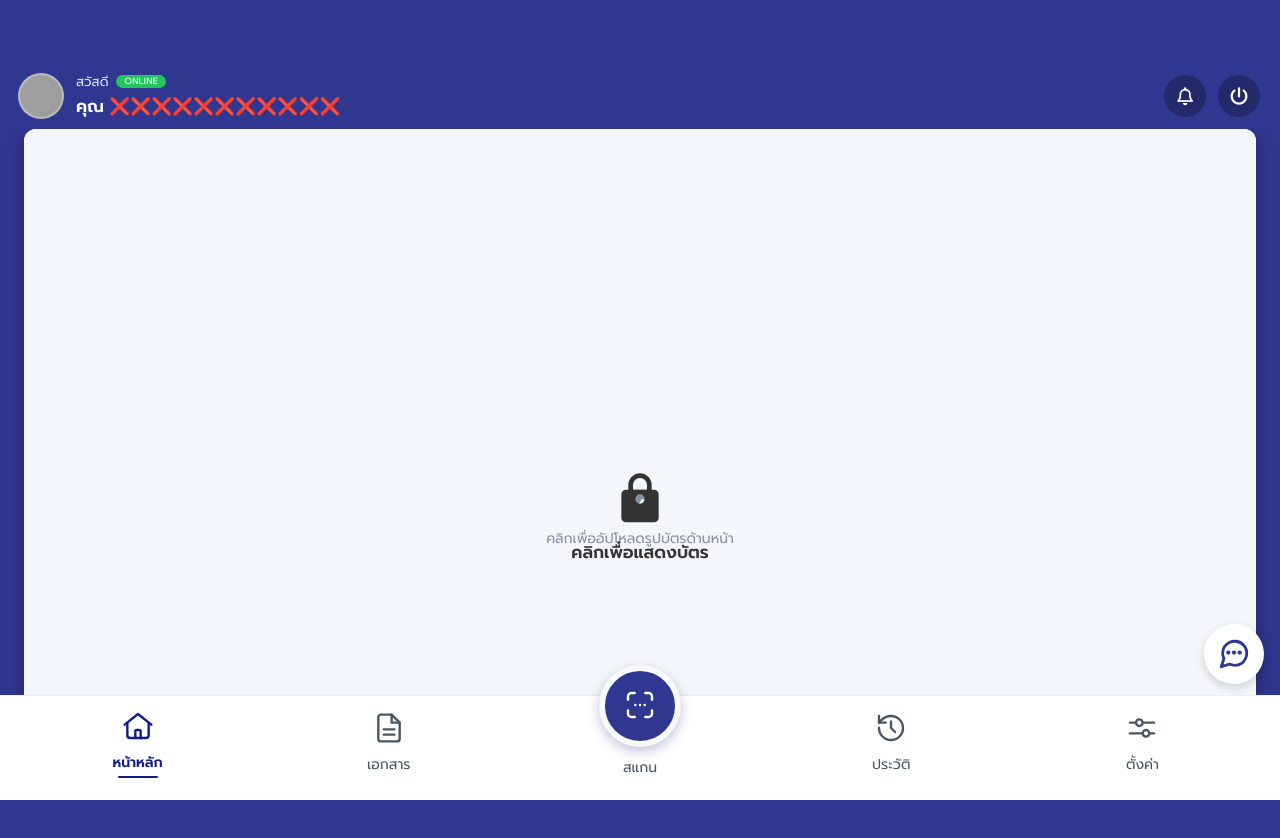
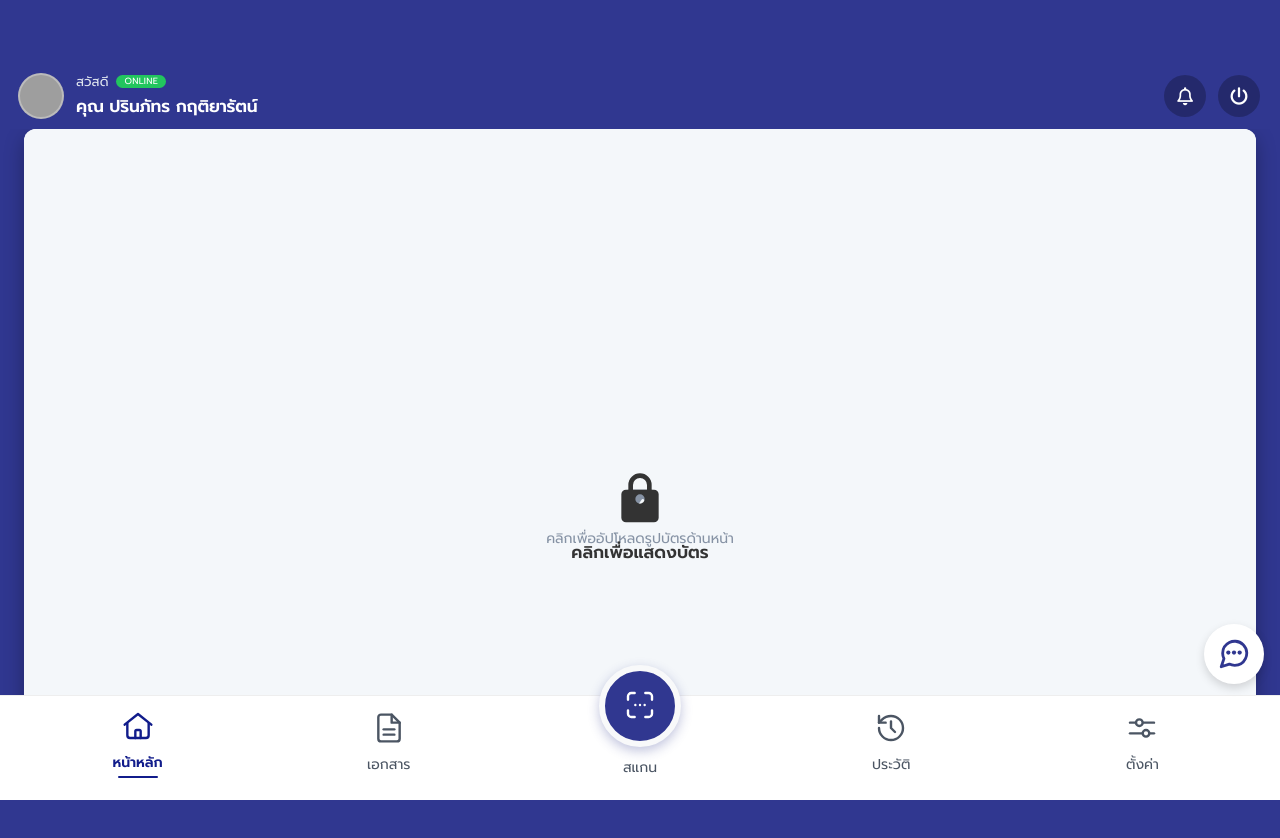
Before and after one commit to pppp167/prin, a plain HTML site: page index.html in a window 1280 px wide. Shown: the top 838 px of the page. Drawn offline with Linux system fonts and the light colour scheme; grey boxes are pictures that could not be loaded; a web font is replaced by a local one.

Commit message:
Update user name in index.html

```diff
--- a/index.html
+++ b/index.html
@@ -571,7 +571,7 @@
           </div>
           <div class="user-text">
             <p>สวัสดี <span class="online-badge">ONLINE</span></p>
-            <h1>คุณ ❌❌❌❌❌❌❌❌❌❌❌</h1>
+            <h1>คุณ ปรินภัทร กฤติยารัตน์</h1>
           </div>
         </div>
 
```
